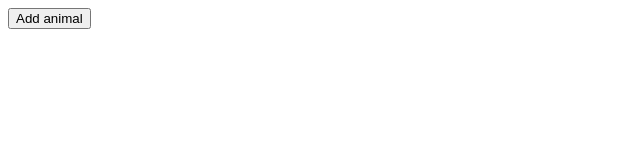
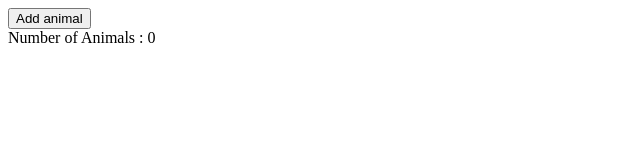
Before and after one commit to Spandana-dara/React-Events, a React (Create React App) app: page / in a window 1280 px wide. Shown: the top 160 px of the page, without its empty margins (0-640 px from the left). Built offline with nearby package versions, Linux system fonts and the light colour scheme.

Commit message:
useState added

```diff
--- a/src/App.js
+++ b/src/App.js
@@ -1,11 +1,14 @@
+import { useState } from "react";
+
 function App() {
+  const [count, setCount] = useState(0);
   const handleClick = () => {
-    console.log("Clicked");
+    setCount(count + 1);
   };
-
   return (
     <div>
       <button onClick={handleClick}>Add animal</button>
+      <div>Number of Animals : {count}</div>
     </div>
   );
 }
```
